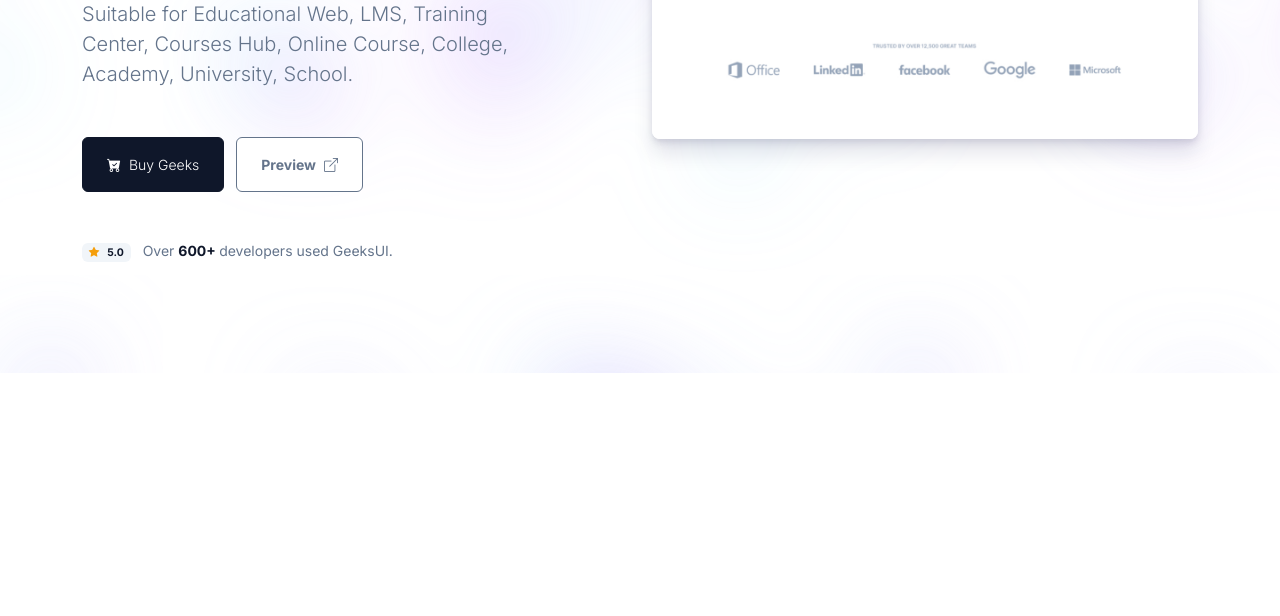
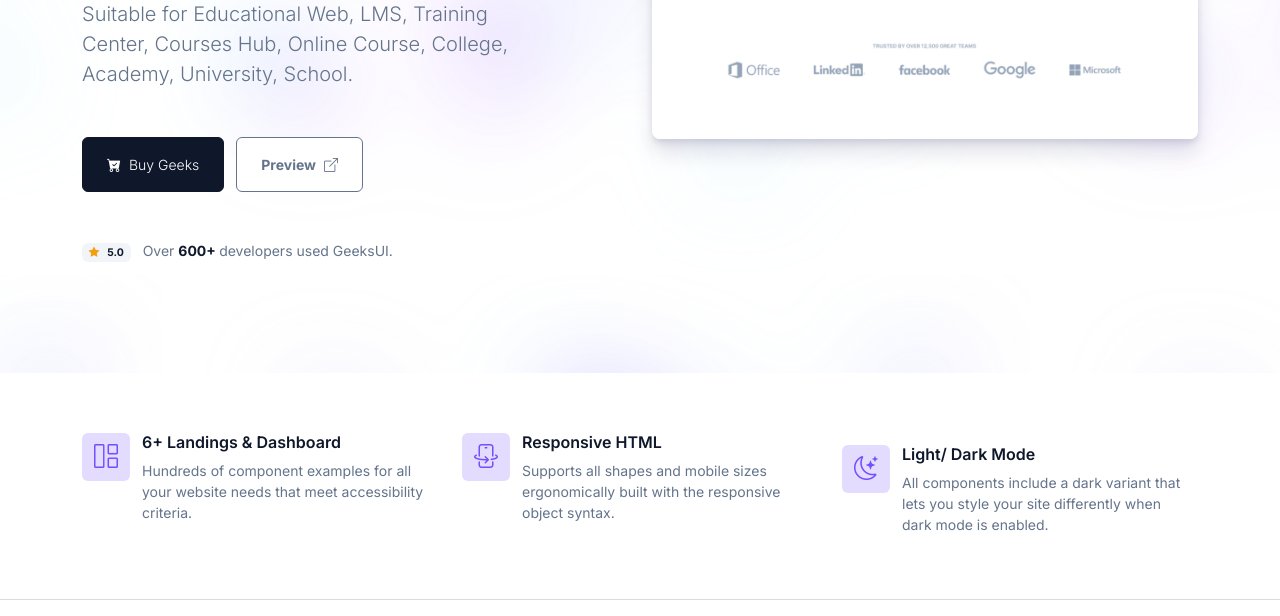
Before and after one commit to dani-pin/geeks-ui-bootstrap, a plain HTML site: page index.html in a window 1280 px wide. Shown: the part 463-1079 px from the top of the page. Before the commit the page ends 836 px from the top, so only its background shows below. Drawn offline with nearby package versions, Linux system fonts and the light colour scheme.

Commit message:
Features Banner (Section)

```diff
--- a/index.html
+++ b/index.html
@@ -50,7 +50,7 @@
                                         </li>
                                         <li><a class="dropdown-item fw-normal py-2" href="#">
                                                 <div class="container-fluid">
-                                                    <div class="row justify-content-between align-item-center">
+                                                    <div class="row justify-content-between align-items-center">
                                                         <span class="col px-0">Education</span>
                                                         <div class="col flex-grow-0">
                                                             <span class="badge bg-purple fw-light fs-9">New</span>
@@ -293,7 +293,7 @@
                                                 <li class="nav-item dropdown">
                                                     <div class="dropdown-item py-2 ">
                                                         <div class="container-fluid">
-                                                            <div class="row justify-content-between align-item-center">
+                                                            <div class="row justify-content-between align-items-center">
                                                                 <div class="col px-0">
                                                                     <div class="container-fluid">
                                                                         <div class="row">
@@ -357,7 +357,7 @@
                                                 <li class="nav-item dropdown">
                                                     <div class="dropdown-item py-2 ">
                                                         <div class="container-fluid">
-                                                            <div class="row justify-content-between align-item-center">
+                                                            <div class="row justify-content-between align-items-center">
                                                                 <div class="col px-0">
                                                                     <div class="container-fluid">
                                                                         <div class="row">
@@ -538,6 +538,63 @@
                 </div>
             </div>
         </section>
+
+        <section class="container py-5">
+            <div class="row align-items-center">
+                <div class="col">
+                    <div class="container-fluid">
+                        <div class="row align-items-top">
+                            <div class="col-auto bg-light-purple rounded icon"><i
+                                    class="bi bi-grid-1x2 color-purple fs-4"></i>
+                            </div>
+                            <div class="col">
+                                <h6 class="color-dark-blue mb-2 fw-semibold fw-lighter">6+ Landings & Dashboard
+                                </h6>
+                                <p class="mb-0">Hundreds of component examples for all your website needs that meet
+                                    accessibility criteria.</p>
+                            </div>
+
+                        </div>
+                    </div>
+                </div>
+
+                <div class="col">
+                    <div class="container-fluid">
+                        <div class="row align-items-top">
+                            <div class="col-auto bg-light-purple rounded icon"><i
+                                    class="bi bi-phone-flip color-purple fs-4"></i>
+                            </div>
+                            <div class="col">
+                                <h6 class="color-dark-blue mb-2 fw-semibold fw-lighter">Responsive HTML
+                                </h6>
+                                <p class="mb-0">Supports all shapes and mobile sizes ergonomically built with the
+                                    responsive object syntax.</p>
+                            </div>
+
+                        </div>
+                    </div>
+                </div>
+
+                <div class="col mt-lg-4">
+                    <div class="container-fluid">
+                        <div class="row align-items-top">
+                            <div class="col-auto bg-light-purple rounded icon"><i
+                                    class="bi bi-moon-stars color-purple fs-4"></i>
+                            </div>
+                            <div class="col">
+                                <h6 class="color-dark-blue mb-2 fw-semibold fw-lighter">Light/ Dark Mode
+
+                                </h6>
+                                <p class="mb-0">All components include a dark variant that lets you style your site
+                                    differently when dark mode is enabled.</p>
+                            </div>
+
+                        </div>
+                    </div>
+                </div>
+            </div>
+        </section>
+        <hr>
     </main>
 
     <!-- Bootstrap JS -->
--- a/style.css
+++ b/style.css
@@ -7,6 +7,7 @@
     --whte: #ffffff;
     --blurBlue: #272e3f;
     --darkOrange: #f59e0b;
+    --lightPurple: #e3dcff;
 }
 
 body {
@@ -113,6 +114,10 @@ body {
     background-color: var(--darkOrange);
 }
 
+.bg-light-purple {
+    background-color: var(--lightPurple);
+}
+
 .color-purple {
     color: var(--purple);
 }
@@ -135,6 +140,10 @@ body {
 
 .color-orange {
     color: var(--darkOrange);
+}
+
+.color-light-purple {
+    color: var(--lightPurple);
 }
 
 .border-gray {
@@ -174,3 +183,9 @@ body {
 .display-7 {
     font-size: 2.9rem;
 }
+
+.icon {
+    height: 3rem;
+    line-height: 3rem;
+    width: 3rem;
+}
```
